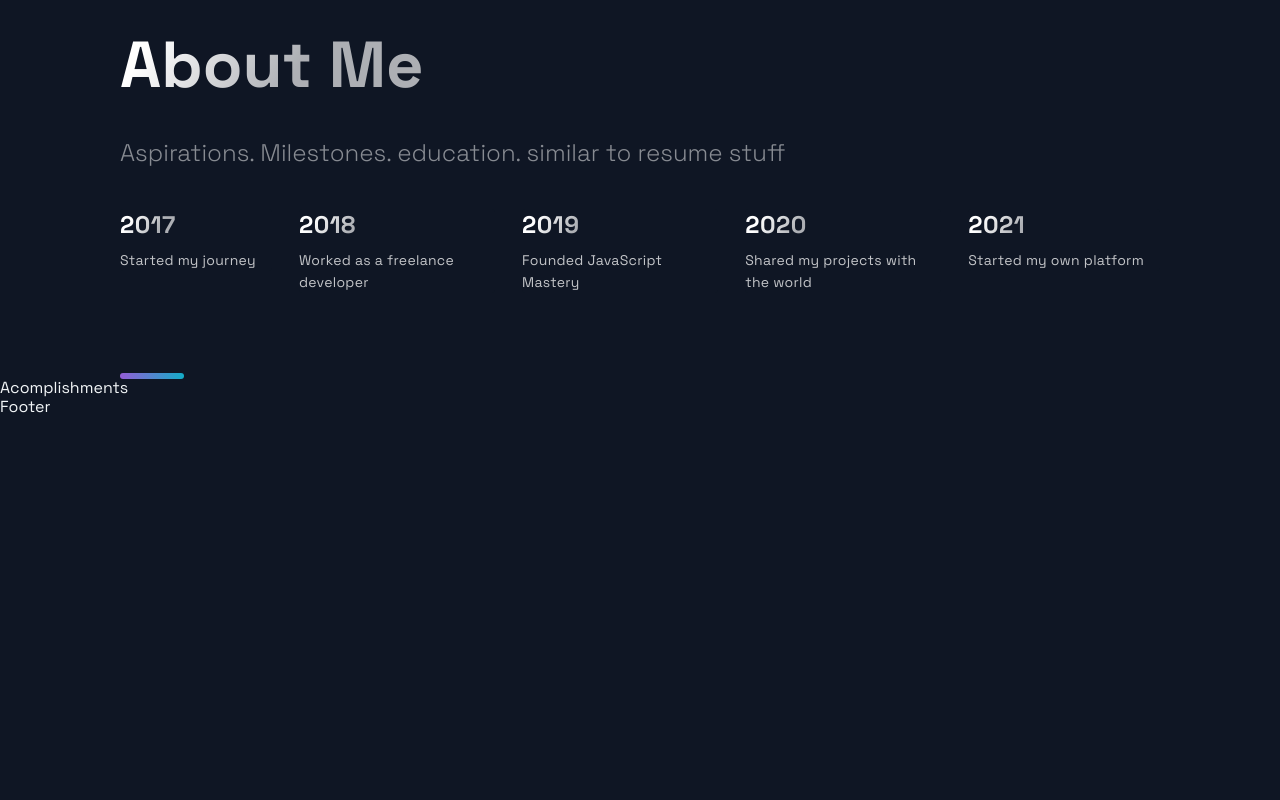
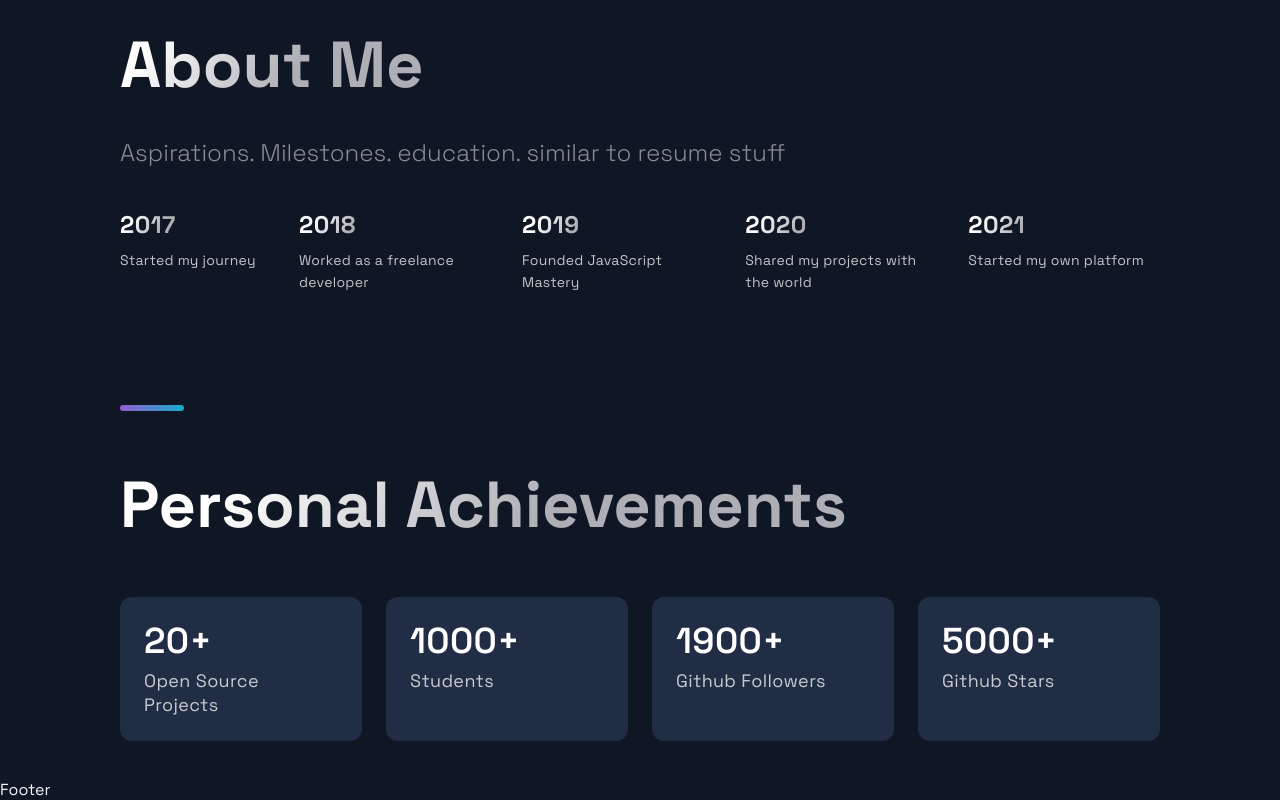
Before and after one commit to Noby1Kenobi/portfolio-website, a Next.js app: page / in a window 1280 px wide. Shown: the part 2770-3570 px from the top of the page. Before the commit the page ends 3187 px from the top, so only its background shows below. Built offline with nearby package versions, Linux system fonts and the light colour scheme.

Commit message:
Populate acomplishment component to display my accomplishments

```diff
--- a/src/components/Acomplishments/Acomplishments.js
+++ b/src/components/Acomplishments/Acomplishments.js
@@ -11,9 +11,18 @@
 ];
 
 const Acomplishments = () => (
-  <div>
-    Acomplishments
-  </div>
+  <Section>
+    <SectionDivider />
+    <SectionTitle main>Personal Achievements</SectionTitle>
+    <Boxes>
+      {data.map((card, index) => (
+        <Box key={index}>
+          <BoxNum>{card.number}+</BoxNum>
+          <BoxText>{card.text}</BoxText>
+        </Box>
+      ))}
+    </Boxes>
+  </Section>
 );
 
 export default Acomplishments;
--- a/src/components/TimeLine/TimeLine.js
+++ b/src/components/TimeLine/TimeLine.js
@@ -75,7 +75,6 @@
           </CarouselButton>
         ))}
       </CarouselButtons>
-      <SectionDivider />
     </Section>
   );
 };
```
